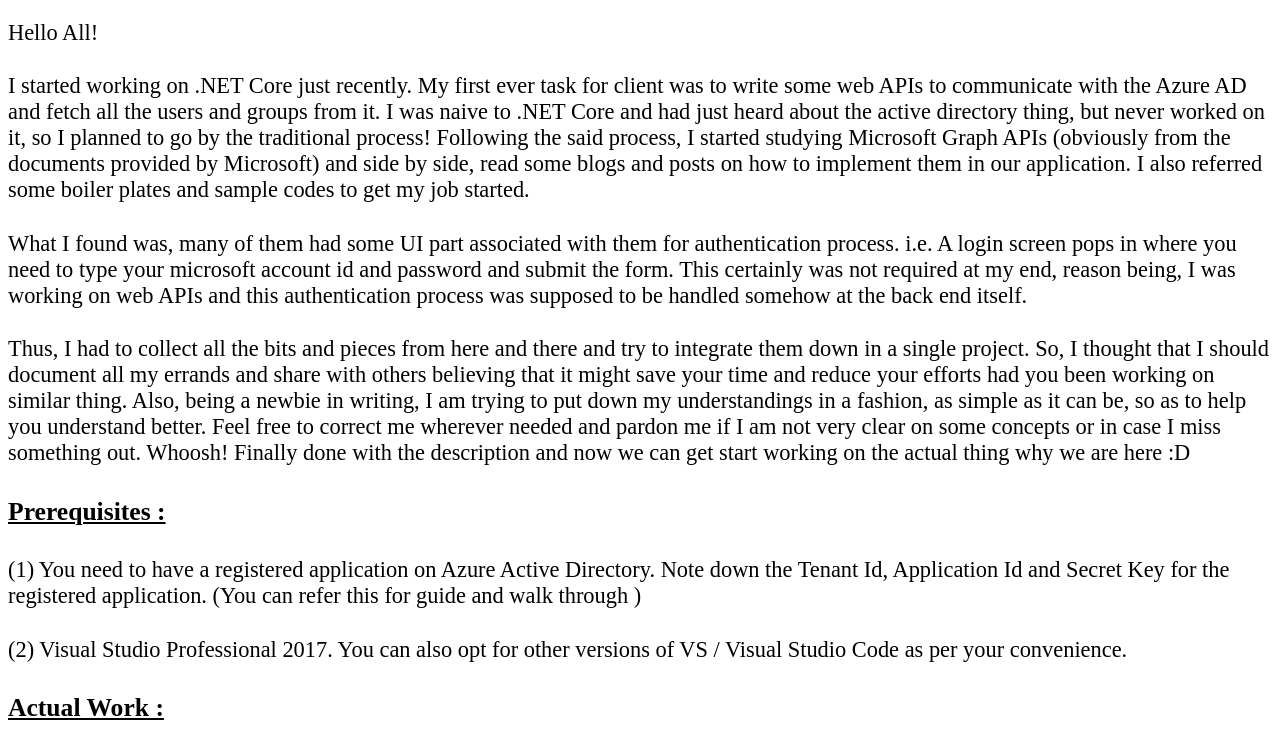
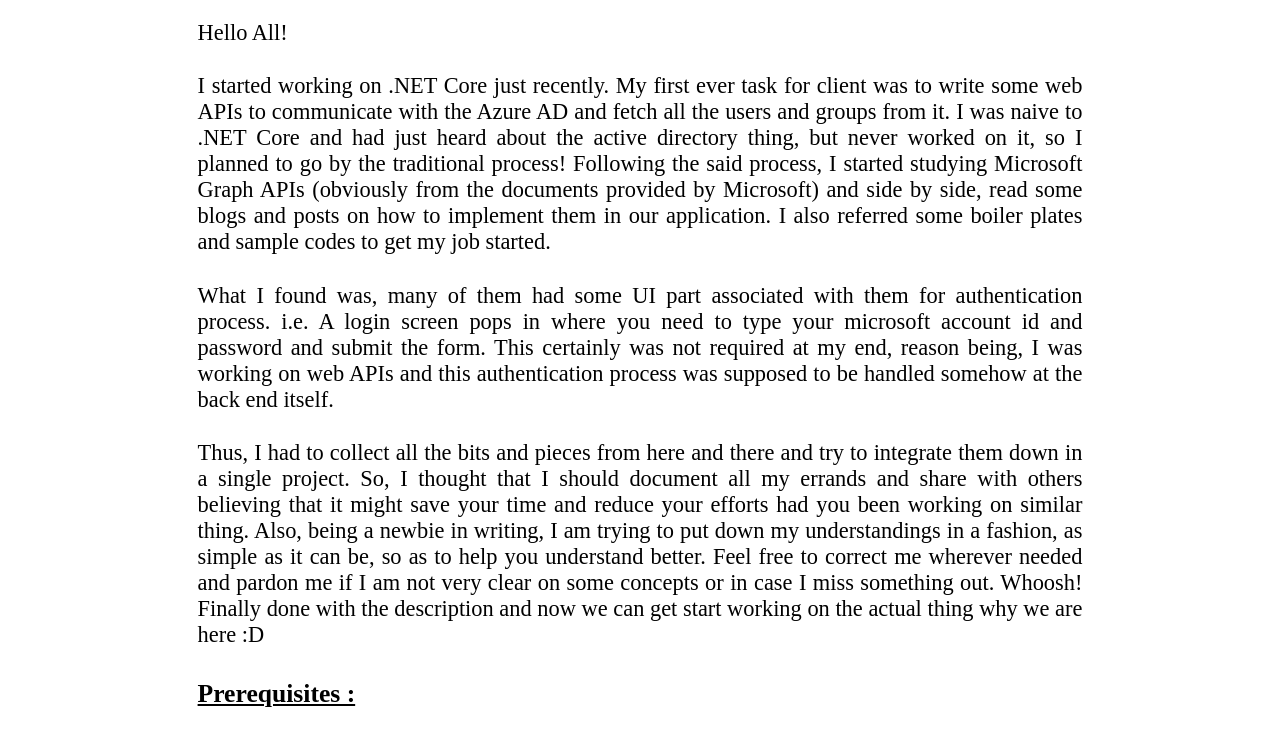
Before and after one commit to saketadhav/saketadhav.github.io, a website: page blog/integrate-microsoft-graph-with-dotnet-core-web-apis.html in a window 1280 px wide. Shown: the part 66-800 px from the top of the page. Drawn offline with Linux system fonts and the light colour scheme.

Commit message:
styles for blogs

```diff
--- a/blog/integrate-microsoft-graph-with-dotnet-core-web-apis.html
+++ b/blog/integrate-microsoft-graph-with-dotnet-core-web-apis.html
@@ -19,7 +19,7 @@
 }
 
 p {
-    text-align: left;
+    text-align: justify;
     font-size: 1.4em;
     padding: 0px 0px 5px 0px;
 }
@@ -46,7 +46,7 @@
 <body>
 
 <h1>Integrate Microsoft Graph with .NET CORE Web APIs</h1>
-
+<div class="container">
 <p>Hello All!</p>
 <p>I started working on .NET Core just recently. My first ever task for client was to write some web APIs to communicate with the Azure AD and fetch all the users and groups from it. I was naive to .NET Core and had just heard about the active directory thing, but never worked on it, so I planned to go by the traditional process! Following the said process, I started studying Microsoft Graph APIs (obviously from the documents provided by Microsoft) and side by side, read some blogs and posts on how to implement them in our application. I also referred some boiler plates and sample codes to get my job started.</p>
 <p>What I found was, many of them had some UI part associated with them for authentication process. i.e. A login screen pops in where you need to type your microsoft account id and password and submit the form. This certainly was not required at my end, reason being, I was working on web APIs and this authentication process was supposed to be handled somehow at the back end itself.</p>
@@ -402,8 +402,9 @@
 <p>respectively.</p>
 <p class="heading">Conclusion :</p>
 <p>So, here I think I should conclude this topic. Hope this post will help you in case you face the same situation that I did. If I have missed anything, let me know in the comments and I'll add it in!</p>
-<p>You can get the <a href="https://github.com/saketadhav/WebApiWithGraph"></a>sample application here.</a>a></p>
+<p>You can get the <a href="https://github.com/saketadhav/WebApiWithGraph"></a>sample application here.</a></p>
 <p>Cheers!</p>
 
+</div>
 </body>
 </html>
```
